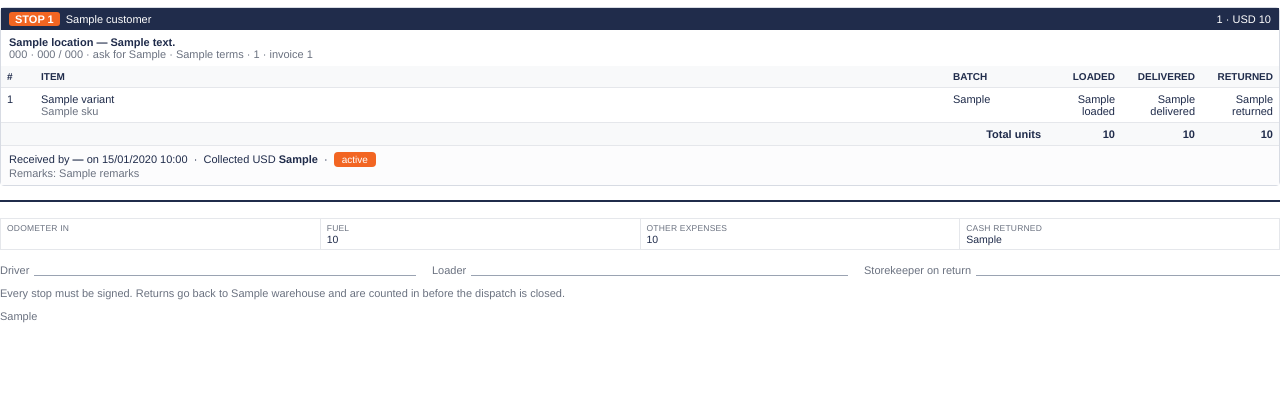
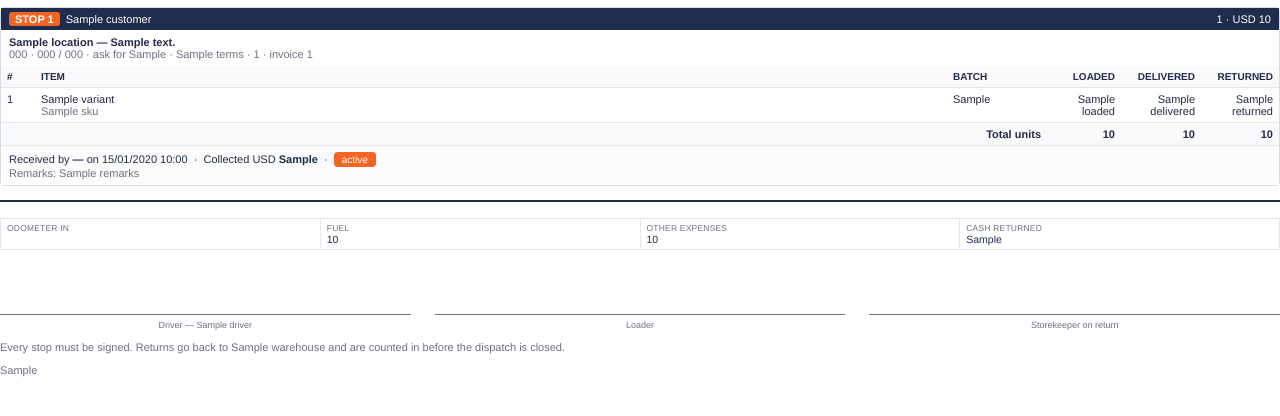
Before and after one commit to muqeet1982/dms, a Django app: template backend/templates/delivery/dispatch_sheet.html in a window 1280 px wide. Shown: the part 232-648 px from the top of the page. Run offline with Django 5.2, Linux system fonts and the light colour scheme; the template is opened without the code that fills it: most values are stand-ins (such as "Sample title", 1, 10 or a date in 2020); grey boxes marked "Sample" are stand-in pictures.

Commit message:
The dispatch sheet closes with real signature boxes
Driver (named), Loader and Storekeeper on return are voucher-style boxes now — pen room
above a centred label, three equal cells across the full width — instead of a cramped
one-line strip under the odometer grid.

Co-Authored-By: Claude Fable 5 <noreply@anthropic.com>

```diff
--- a/backend/templates/delivery/dispatch_sheet.html
+++ b/backend/templates/delivery/dispatch_sheet.html
@@ -40,6 +40,10 @@ thead{display:table-header-group}
 .signrow{display:flex;gap:16px;margin-top:10px}
 .signrow .cell{flex:1;display:flex;align-items:flex-end;gap:5px;white-space:nowrap}
 .signrow .cell .sign{flex:1;min-width:0}
+/* the closing signatures are proper boxes with room for a pen, like the vouchers */
+.bigsigns{display:flex;gap:24px;margin-top:18px;break-inside:avoid;page-break-inside:avoid}
+.bigsigns div{flex:1;text-align:center;font-size:9px;color:#6B7280}
+.bigsigns div::before{content:"";display:block;height:46px;border-bottom:1px solid #6B7280;margin-bottom:5px}
 .foot{margin-top:14px;padding-top:8px;border-top:2px solid #202C4B;break-inside:avoid;page-break-inside:avoid}
 .tot td{font-weight:bold;background:#F8F9FA;border-bottom:0}
 </style></head><body>
@@ -133,10 +137,10 @@ thead{display:table-header-group}
     <td><span class="k">Other expenses</span>{% if trip.expense_amount %}{{ expense_amount }}{% else %}&nbsp;{% endif %}</td>
     <td><span class="k">Cash returned</span>{% if trip.cash_collected %}{{ cash_collected }}{% else %}&nbsp;{% endif %}</td>
   </tr></table>
-  <div class="signrow muted" style="margin-top:14px">
-    <div class="cell">Driver <span class="sign"></span></div>
-    <div class="cell">Loader <span class="sign"></span></div>
-    <div class="cell">Storekeeper on return <span class="sign"></span></div>
+  <div class="bigsigns">
+    <div>Driver{% if trip.driver %} — {{ trip.driver.name }}{% endif %}</div>
+    <div>Loader</div>
+    <div>Storekeeper on return</div>
   </div>
   <p class="muted">Every stop must be signed. Returns go back to {{ trip.warehouse.name }} and are counted in before the dispatch is closed.</p>
   {% if tenant.settings.invoice_footer %}<p class="muted">{{ tenant.settings.invoice_footer }}</p>{% endif %}
```
